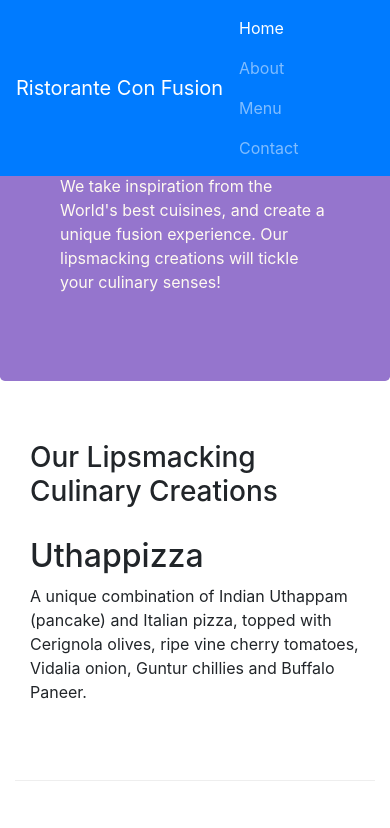
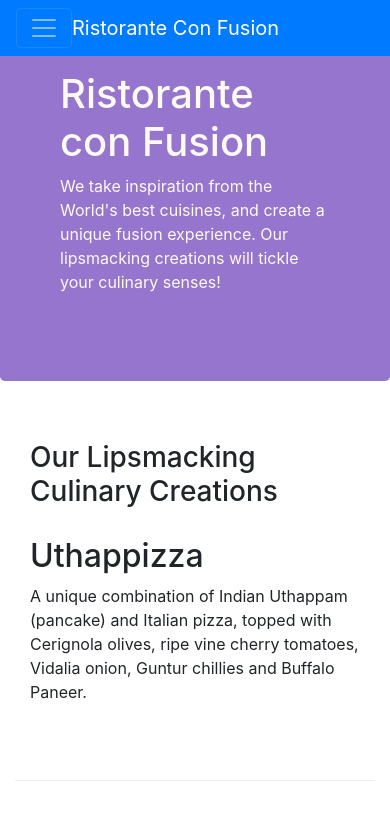
Before and after one commit to Jnki3Mav3n/bootstrap-lab, a website: page index.html in a window 390 px wide. Shown: the top 828 px of the page. Drawn offline with nearby package versions, Linux system fonts and the light colour scheme.

Commit message:
Secondary BS Nav Elements

```diff
--- a/index.html
+++ b/index.html
@@ -16,13 +16,18 @@
 <body>
     <nav class="navbar navbar-dark navbar-expand-sm bg-primary fixed-top">
         <div class="container">
-            <a class="navbar-brand" href="#">Ristorante Con Fusion</a>
+            <button class="navbar-toggler" type="button" data-toggle="collapse" data-target="#Navbar">
+                <span class="navbar-toggler-icon"></span>
+            </button>
+            <a class="navbar-brand mr-auto" href="#">Ristorante Con Fusion</a>
+            <div class="collapse navbar-collapse" id="Navbar">
                 <ul class="navbar-nav mr-auto">
                     <li class="nav-item active"><a class="nav-link" href="#">Home</a></li>
                     <li class="nav-item"><a class="nav-link" href="./aboutus.html">About</a></li>
                     <li class="nav-item"><a class="nav-link" href="#">Menu</a></li>
                     <li class="nav-item"><a class="nav-link" href="#">Contact</a></li>
                 </ul>
+            </div>
         </div>
     </nav>
 
@@ -80,7 +85,7 @@
                     <h5>Links</h5>
                     <ul class="list-unstyled">
                         <li><a href="#">Home</a></li>
-                        <li><a href="#">About</a></li>
+                        <li><a href="./aboutus.html">About</a></li>
                         <li><a href="#">Menu</a></li>
                         <li><a href="#">Contact</a></li>
                     </ul>
```
Lines whose indentation alone changed are shown as unchanged.
